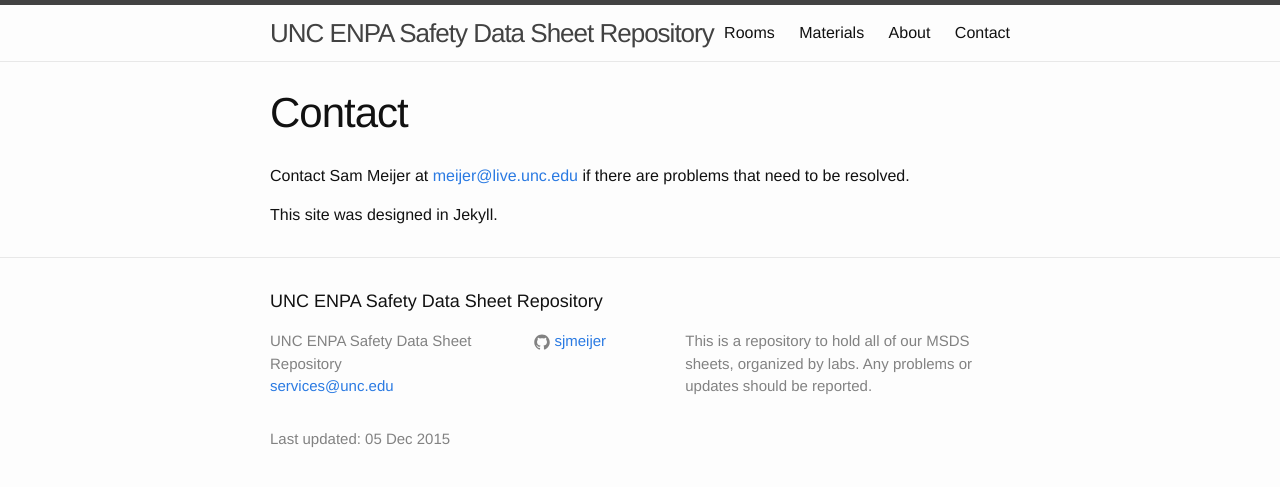
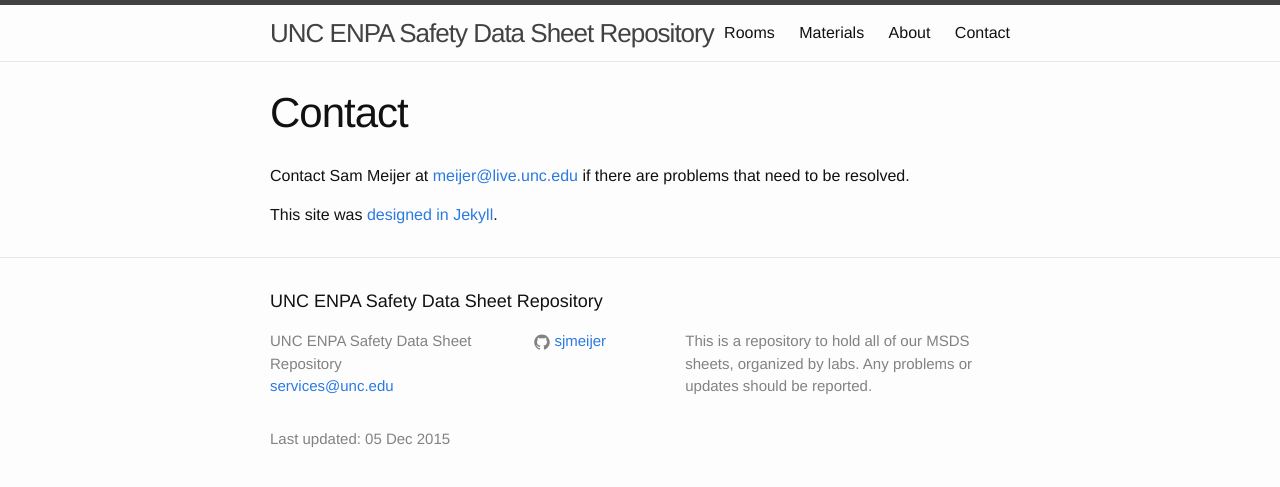
Before and after one commit to sjmeijer/msds, a Jekyll site: the page built from _pages/04_contact.md, in a window 1280 px wide. Shown: the top 487 px of the page. Built offline with Jekyll 4.4.1, drawn with Linux system fonts in a browser that asks for light colours; some of the changed lines change nothing that is shown.

Commit message:
added link to gh

```diff
--- a/_pages/04_contact.md
+++ b/_pages/04_contact.md
@@ -7,4 +7,4 @@
 
 Contact Sam Meijer at [meijer@live.unc.edu](mailto:meijer@live.unc.edu) if there are problems that need to be resolved.
 
-This site was designed in Jekyll.
+This site was [designed in Jekyll](https://github.com/sjmeijer/msds).
```
